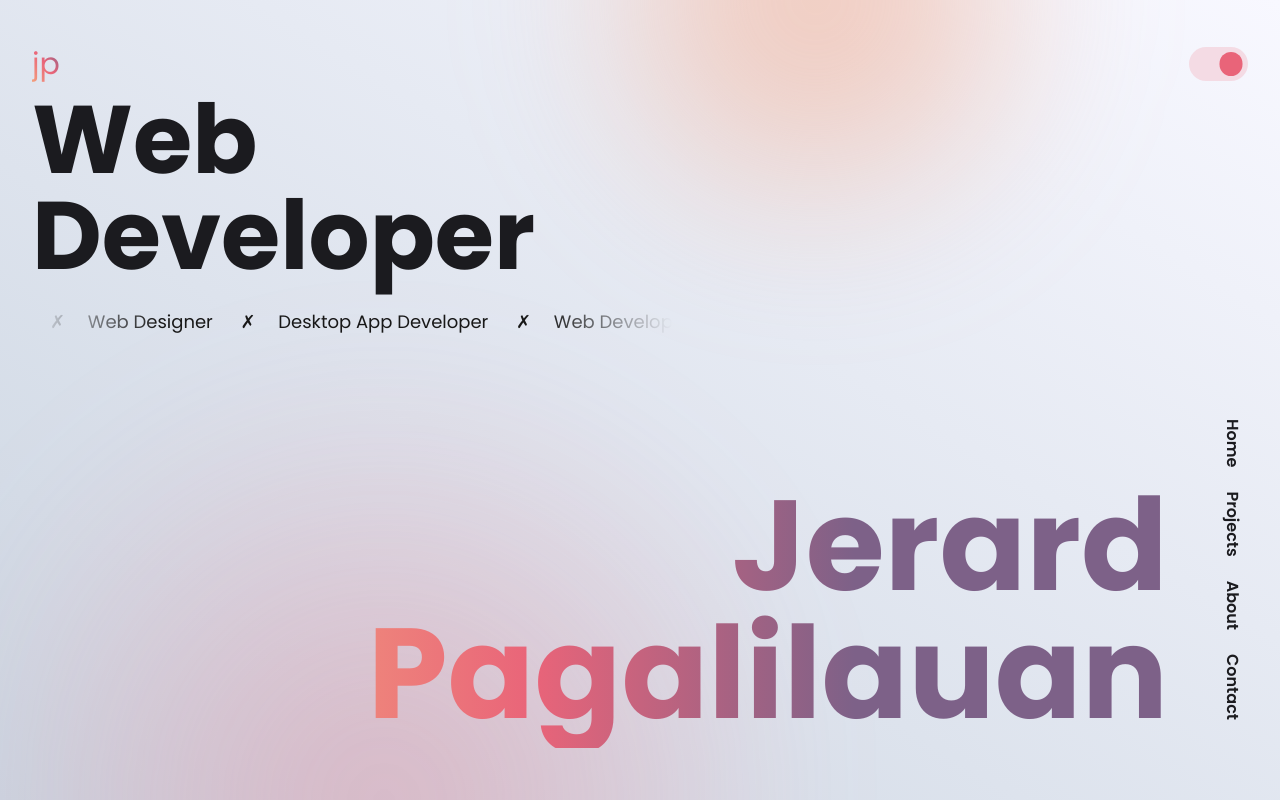
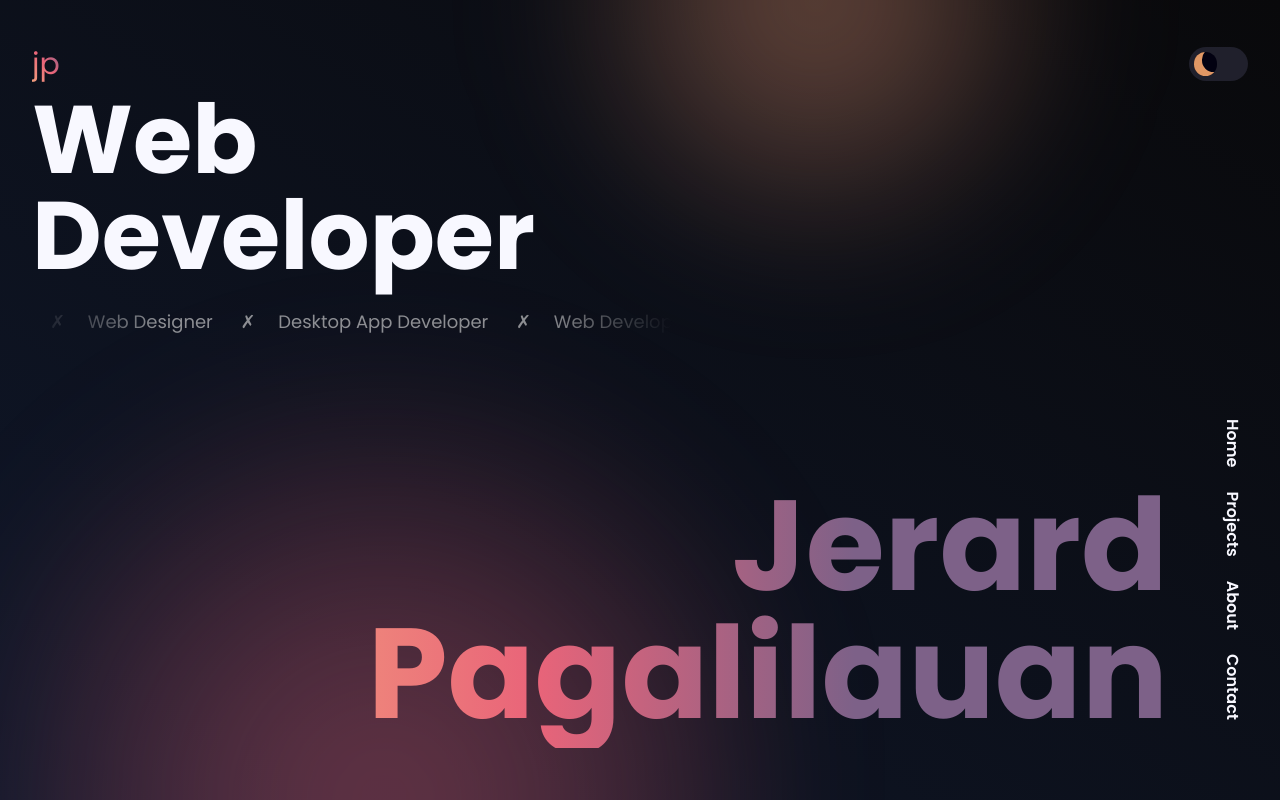
Before and after one commit to jrrd24/portfolio2.0, a Next.js app: page / in a window 1280 px wide. Built offline with nearby package versions, Linux system fonts and the light colour scheme.

Commit message:
:bug: fixed theme toggle on light mode on startup (should be on dark mode)

```diff
--- a/app/components/DarkModeButton.tsx
+++ b/app/components/DarkModeButton.tsx
@@ -5,7 +5,10 @@ import { useTheme } from "next-themes";
 export default function DarkModeButton() {
   const { theme, setTheme } = useTheme();
   const [mounted, setMounted] = useState(false);
-  useEffect(() => setMounted(true), []);
+  useEffect(() => {
+    setMounted(true);
+    setTheme("dark");
+  }, []);
 
   return (
     mounted && (
```
